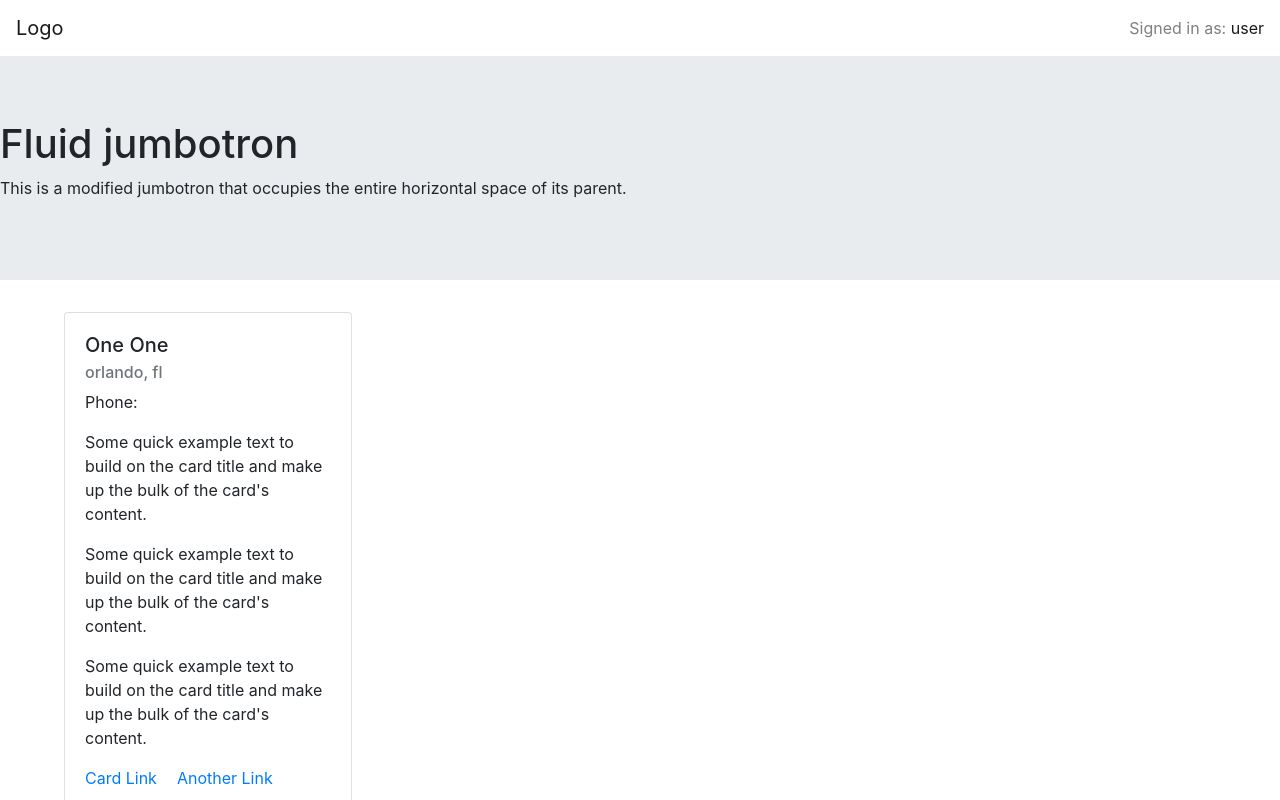
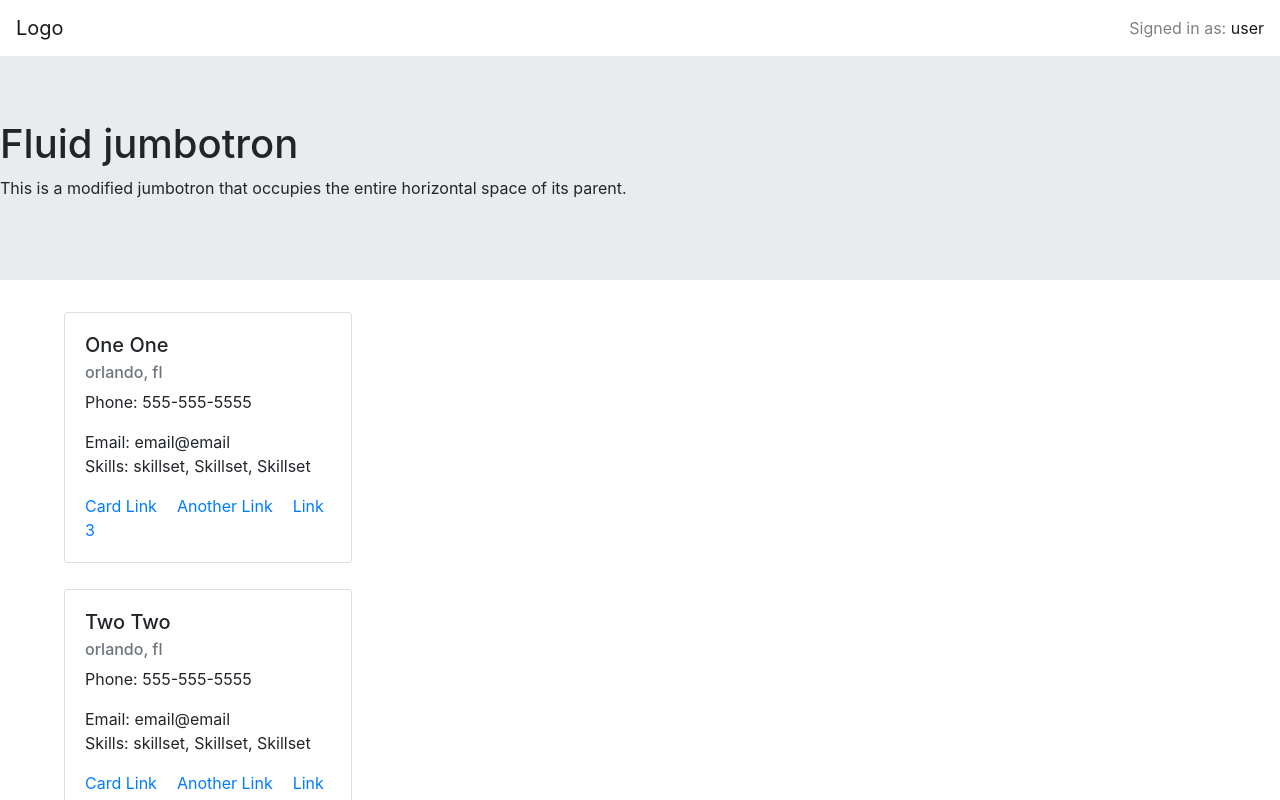
Before and after one commit to gijp-technologies/junior-board, a React (Create React App) app: page / in a window 1280 px wide. Shown: the top 800 px of the page. Built offline with nearby package versions, Linux system fonts and the light colour scheme.

Commit message:
cards info added coming from json

```diff
--- a/src/components/Cards/Cards.js
+++ b/src/components/Cards/Cards.js
@@ -16,33 +16,32 @@ class Juniors extends Component {
 
     render() {
         return (
-            <div>
+            <div className= "c">
                 {JuniorsDevs.map((dev, key) =>
                     <Card className="Card" style={{ width: '18rem' }}>
                         <Card.Body>
+                            <row>
+
                                 <Card.Title>{dev.firstName + " " + dev.lastName}</Card.Title>
                                 <Card.Subtitle className="mb-2 text-muted">{dev.city + ", " + dev.state}</Card.Subtitle>
                                 <Card.Text>
-                                Phone:
+                                    Phone: {" " + dev.phone}
                                 </Card.Text>
                                 <Card.Text>
-                                Some quick example text to build on the card title and make up the bulk of
-                                the card's content.
+                                    Email: {" " + dev.email}
                                 </Card.Text>
+                            </row>
+
+                            <row>
                                 <Card.Text>
-                                Some quick example text to build on the card title and make up the bulk of
-                                the card's content.
+                                    Skills: {" " + dev.skillset}
                                 </Card.Text>
-                    <Card.Text>
-                                Some quick example text to build on the card title and make up the bulk of
-                                the card's content.
-                    </Card.Text>
-                            <Card.Link href="#">Card Link</Card.Link>
-                            <Card.Link href="#">Another Link</Card.Link>
+                                <Card.Link href={dev.link1}>Card Link</Card.Link>
+                                <Card.Link href={dev.link2}>Another Link</Card.Link>
+                                <Card.Link href={dev.link3}>Link 3</Card.Link>
+                            </row>
                         </Card.Body>
-
                     </Card>
-
                 )}
             </div>
         );
```
Lines whose indentation alone changed are shown as unchanged.
